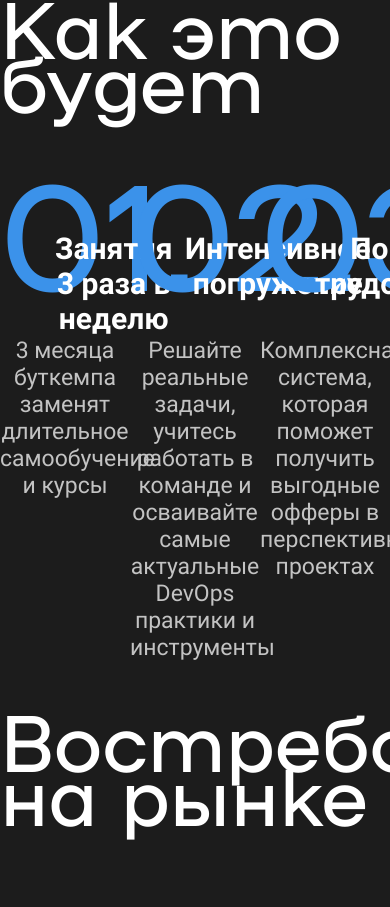
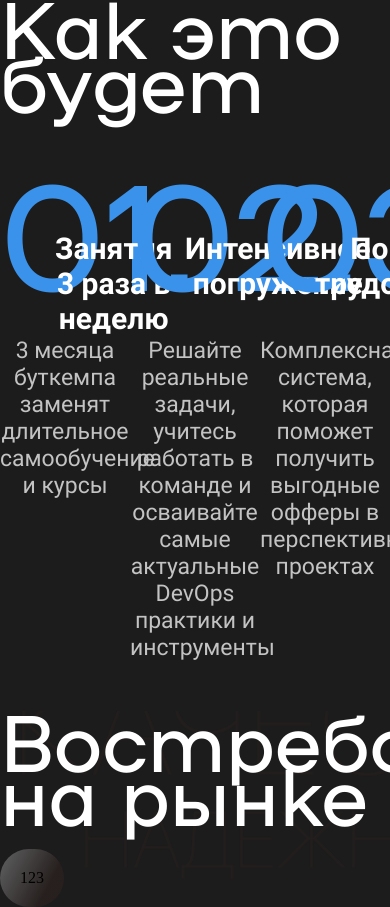
Before and after one commit to AirMous3/station, a React (Create React App) app: page / in a window 390 px wide. Shown: the part 1646-2553 px from the top of the page. Before the commit the page ends 2495 px from the top, so only its background shows below. Built offline with nearby package versions, Linux system fonts and the light colour scheme.

Commit message:
feature: add salary tablet

```diff
--- a/src/components/Devops/components.js
+++ b/src/components/Devops/components.js
@@ -1,4 +1,9 @@
 import styled from 'styled-components';
+
+
+
+import backgroundImageDevops from '@/assets/icons/backgroundDevops.png';
+
 
 export const Section = styled.section`
   padding-top: 70px;
@@ -48,3 +53,11 @@ export const FeaturesWrapper = styled.div`
   display: flex;
   justify-content: space-between;
 `;
+export const SalaryWrapper = styled.div`
+  background-image: url(${backgroundImageDevops});
+  background-repeat: no-repeat;
+  background-position: 10% 10%;
+`;
+export const SalaryTabletsWrapper = styled.div`
+  display: flex;
+`
--- a/src/components/Devops/index.jsx
+++ b/src/components/Devops/index.jsx
@@ -1,6 +1,8 @@
+import backgroundImageDevops from '@/assets/icons/backgroundDevops.png';
 import { Container } from '@/components/Container';
 import { devopsConfig } from '@/components/Devops/config';
 import { Feature } from '@/components/Feature';
+import { SalaryTablet } from '@/components/SalaryTablet';
 
 import * as S from './components';
 
@@ -34,9 +36,14 @@ export const Devops = () => {
             ))}
           </S.FeaturesWrapper>
         </div>
-        <div>
+
+        <S.SalaryWrapper>
           <S.ArticleTitle>Востребованность на рынке</S.ArticleTitle>
-        </div>
+          {/*<img src={backgroundImageDevops} alt="backgroundImage" />*/}
+          <S.SalaryTabletsWrapper>
+            <SalaryTablet />
+          </S.SalaryTabletsWrapper>
+        </S.SalaryWrapper>
       </Container>
     </S.Section>
   );
--- /dev/null
+++ b/src/components/SalaryTablet/components.js
@@ -0,0 +1,13 @@
+import styled from 'styled-components';
+
+export const Wrapper = styled.div`
+  background: linear-gradient(
+    118.24deg,
+    rgba(255, 255, 255, 0.26) 13.43%,
+    rgba(254, 111, 95, 0.05) 71.65%
+  );
+  background-blend-mode: overlay;
+
+  border-radius: 40px;
+  padding: 20px;
+`;
--- /dev/null
+++ b/src/components/SalaryTablet/index.jsx
@@ -0,0 +1,9 @@
+import * as S from './components';
+
+export const SalaryTablet = () => {
+  return (
+    <S.Wrapper>
+      123
+    </S.Wrapper>
+  );
+};
```
